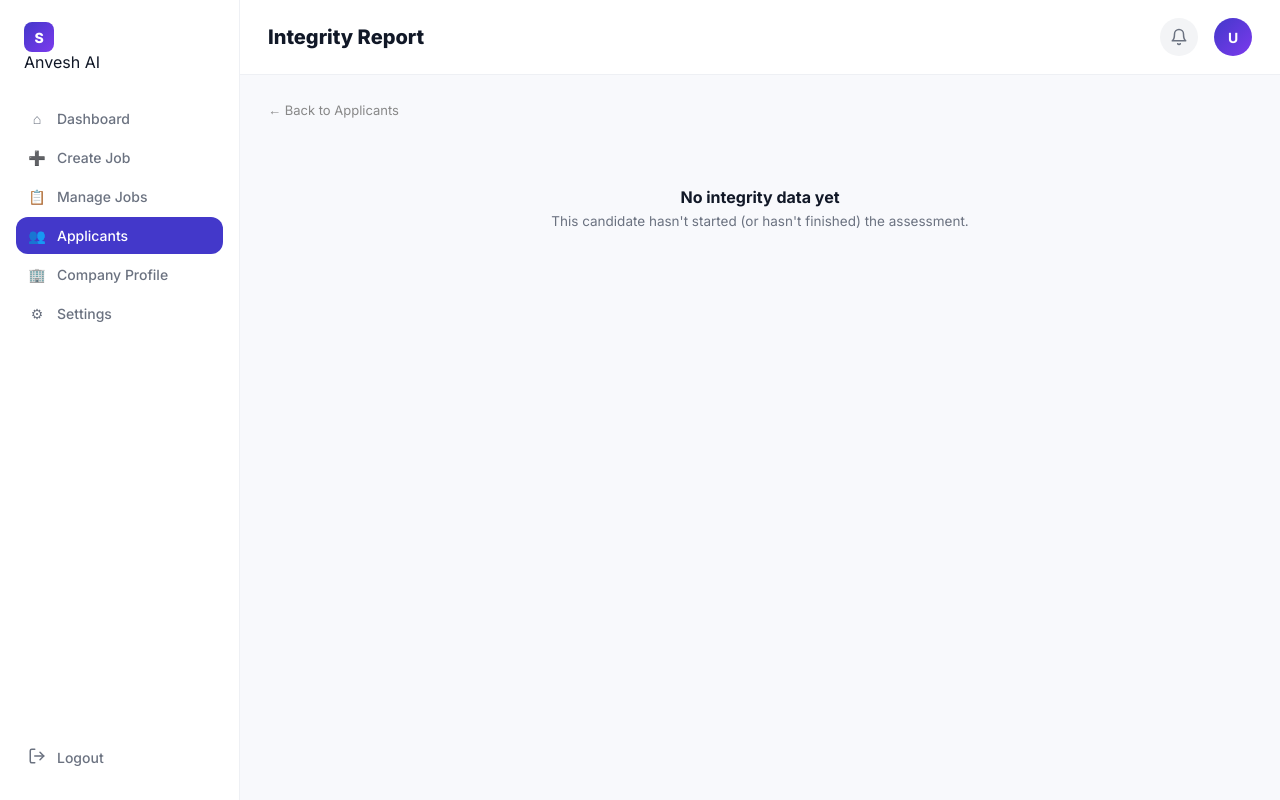
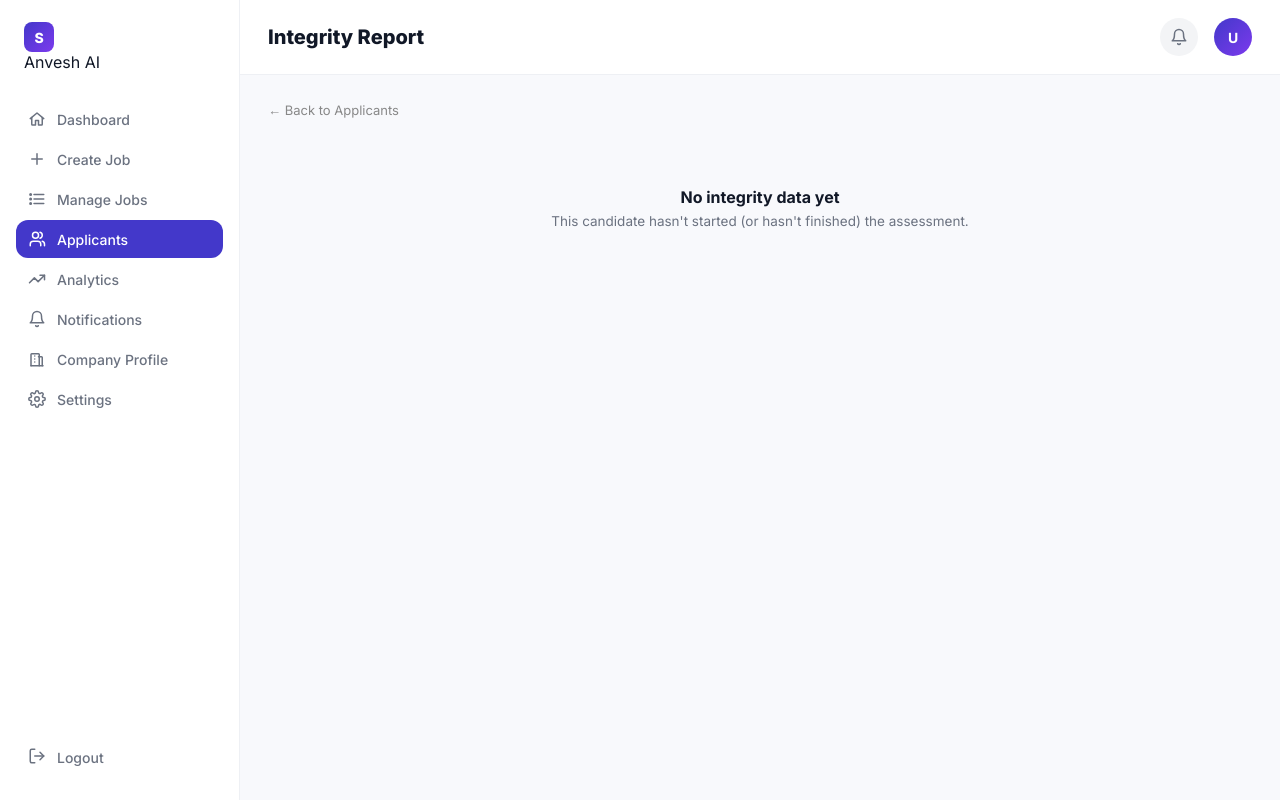
Before and after one commit to Nishant9764/AnveshAI_Portal, a Flask app: template templates/integrity_report.html in a window 1280 px wide. Run offline with Flask 3, Linux system fonts and the light colour scheme; the template is opened without the code that fills it, so the values that code supplies are empty; some libraries are stand-ins or nearby versions.

Commit message:
updated app

```diff
--- a/templates/integrity_report.html
+++ b/templates/integrity_report.html
@@ -1,53 +1,85 @@
-{% extends "dashboard_base.html" %}
-{% block title %}Integrity Report - Anvesh AI{% endblock %}
-{% block page_title %}Integrity Report{% endblock %}
-
-{% block sidebar_nav %}
-<a href="{{ url_for('employer_dashboard') }}"><span class="nav-icon">&#8962;</span> Dashboard</a>
-<a href="{{ url_for('create_job') }}"><span class="nav-icon">&#10133;</span> Create Job</a>
-<a href="{{ url_for('manage_jobs') }}"><span class="nav-icon">&#128203;</span> Manage Jobs</a>
-<a href="{{ url_for('employer_applicants') }}" class="active"><span class="nav-icon">&#128101;</span> Applicants</a>
-<a href="{{ url_for('company_profile') }}"><span class="nav-icon">&#127970;</span> Company Profile</a>
-<a href="{{ url_for('settings') }}"><span class="nav-icon">&#9881;</span> Settings</a>
-{% endblock %}
-
-{% block dashboard_content %}
-<a href="{{ url_for('employer_applicants') }}" style="font-size:13px;color:#888;">&larr; Back to Applicants</a>
+{% extends "dashboard_base.html" %} {% from "_icons.html" import icon %} {%
+block title %}Integrity Report - Anvesh AI{% endblock %} {% block page_title
+%}Integrity Report{% endblock %} {% block sidebar_nav %}
+<a href="{{ url_for('employer_dashboard') }}"
+  ><span class="nav-icon">{{ icon('home') }}</span> Dashboard</a
+>
+<a href="{{ url_for('create_job') }}"
+  ><span class="nav-icon">{{ icon('plus') }}</span> Create Job</a
+>
+<a href="{{ url_for('manage_jobs') }}"
+  ><span class="nav-icon">{{ icon('list') }}</span> Manage Jobs</a
+>
+<a href="{{ url_for('employer_applicants') }}" class="active"
+  ><span class="nav-icon">{{ icon('users') }}</span> Applicants</a
+>
+<a href="{{ url_for('employer_analytics') }}"
+  ><span class="nav-icon">{{ icon('trending-up') }}</span> Analytics</a
+>
+<a href="{{ url_for('employer_notifications') }}"
+  ><span class="nav-icon">{{ icon('bell') }}</span> Notifications</a
+>
+<a href="{{ url_for('company_profile') }}"
+  ><span class="nav-icon">{{ icon('building') }}</span> Company Profile</a
+>
+<a href="{{ url_for('settings') }}"
+  ><span class="nav-icon">{{ icon('settings') }}</span> Settings</a
+>
+{% endblock %} {% block dashboard_content %}
+<a
+  href="{{ url_for('employer_applicants') }}"
+  style="font-size: 13px; color: #888"
+  >&larr; Back to Applicants</a
+>
 
 {% if not report %}
-<div class="empty-state" style="margin-top:20px;">
+<div class="empty-state" style="margin-top: 20px">
   <h4>No integrity data yet</h4>
   <p>This candidate hasn't started (or hasn't finished) the assessment.</p>
 </div>
 {% else %}
-<div class="card" style="max-width:640px;margin-top:16px;">
+<div class="card" style="max-width: 640px; margin-top: 16px">
   <div class="card-header">
     <h3>Integrity Score: {{ report.integrity_score }}/100</h3>
-        <p style="font-size:13px;color:{{ '#1a7f4b' if report.integrity_score >= 90 else ('#c98a1f' if report.integrity_score >= 65 else '#c0392b') }};font-weight:600;">
+    <p
+      style="font-size:13px;color:{{ '#1a7f4b' if report.integrity_score >= 90 else ('#c98a1f' if report.integrity_score >= 65 else '#c0392b') }};font-weight:600;"
+    >
       {{ report.label }}
     </p>
   </div>
-    <p style="font-size:13px;color:#666;margin:8px 0 18px;">
-        Warnings issued: <strong>{{ report.warnings_count }}</strong> (test auto-ends at 3)
+  <p style="font-size: 13px; color: #666; margin: 8px 0 18px">
+    Warnings issued: <strong>{{ report.warnings_count }}</strong> (test
+    auto-ends at 3)
   </p>
 
-    <h4 style="font-size:14px;margin-bottom:10px;">Event log</h4>
+  <h4 style="font-size: 14px; margin-bottom: 10px">Event log</h4>
   {% if report.events %}
   <table class="data-table">
-        <thead><tr><th>Event</th><th>Detail</th><th>Time</th></tr></thead>
+    <thead>
+      <tr>
+        <th>Event</th>
+        <th>Detail</th>
+        <th>Time</th>
+      </tr>
+    </thead>
     <tbody>
       {% for e in report.events %}
       <tr>
-                <td style="text-transform:capitalize;">{{ e.event_type.replace('_', ' ') }}</td>
-                <td style="font-size:12px;color:#666;">{{ e.detail or '—' }}</td>
-                <td style="font-size:12px;color:#888;">{{ e.created_at.strftime('%H:%M:%S') if e.created_at else '' }}</td>
+        <td style="text-transform: capitalize">
+          {{ e.event_type.replace('_', ' ') }}
+        </td>
+        <td style="font-size: 12px; color: #666">{{ e.detail or '—' }}</td>
+        <td style="font-size: 12px; color: #888">
+          {{ e.created_at.strftime('%H:%M:%S') if e.created_at else '' }}
+        </td>
       </tr>
       {% endfor %}
     </tbody>
   </table>
   {% else %}
-    <p style="color:#999;font-size:13px;">No anti-cheat events were triggered — clean session.</p>
+  <p style="color: #999; font-size: 13px">
+    No anti-cheat events were triggered — clean session.
+  </p>
   {% endif %}
 </div>
-{% endif %}
-{% endblock %}
+{% endif %} {% endblock %}
```
Also changed, not shown: templates/index.html (+121 -45 lines), templates/login.html (+31 -12 lines). Lines whose indentation alone changed are shown as unchanged.
